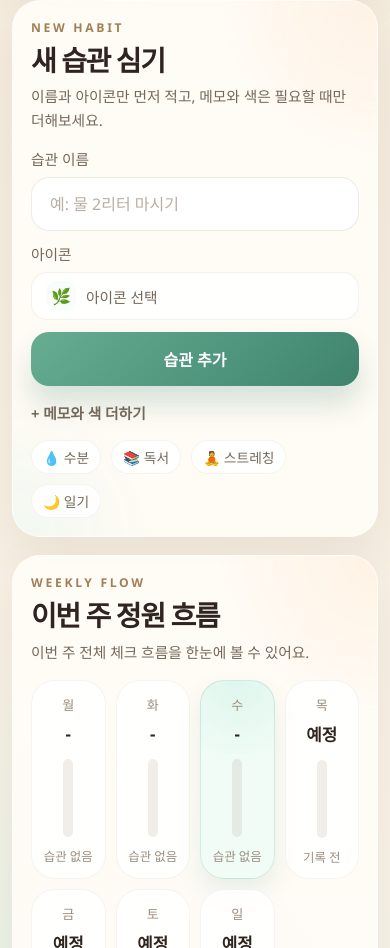
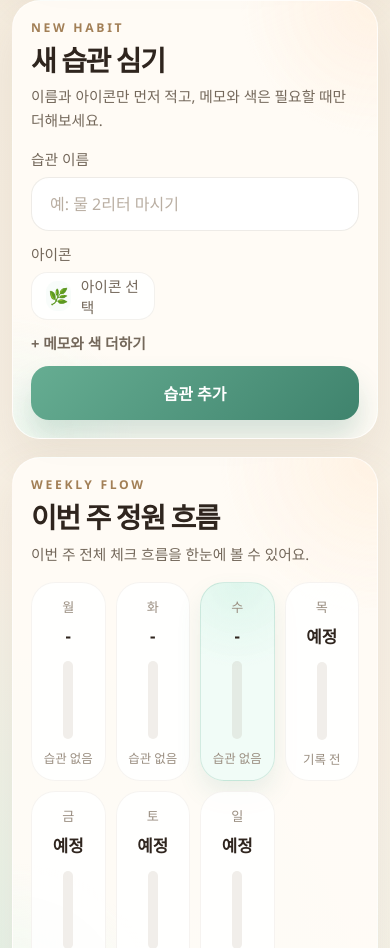
Before and after one commit to ayada-2026/habit-garden, a plain HTML site: page index.html in a window 390 px wide. Shown: the part 911-1859 px from the top of the page. Drawn offline with Linux system fonts and the light colour scheme.

Commit message:
Add files via upload

```diff
--- a/index.html
+++ b/index.html
@@ -106,6 +106,7 @@
                 <button type="button" class="emoji-option" data-emoji="📚" aria-label="책">📚</button>
                 <button type="button" class="emoji-option" data-emoji="🧘" aria-label="명상">🧘</button>
                 <button type="button" class="emoji-option" data-emoji="🌙" aria-label="달">🌙</button>
+                <button type="button" class="emoji-option" data-emoji="🎸" aria-label="악기">🎸</button>
                 <button type="button" class="emoji-option" data-emoji="🏃" aria-label="달리기">🏃</button>
                 <button type="button" class="emoji-option" data-emoji="🍎" aria-label="사과">🍎</button>
                 <button type="button" class="emoji-option" data-emoji="☀️" aria-label="해">☀️</button>
@@ -115,9 +116,6 @@
             </details>
             <input id="habitEmoji" name="emoji" type="hidden" value="🌿">
           </div>
-
-          <button type="submit" class="primary-button form-submit">습관 추가</button>
-        </form>
 
           <details class="detail-panel">
             <summary class="detail-toggle">+ 메모와 색 더하기</summary>
@@ -141,12 +139,8 @@
             </div>
           </details>
 
-        <div class="preset-row" aria-label="빠른 습관 예시">
-          <button type="button" class="preset-chip" data-emoji="💧" data-name="물 2리터 마시기" data-note="몸이 가벼워지는 기본 루틴" data-color="mint">💧 수분</button>
-          <button type="button" class="preset-chip" data-emoji="📚" data-name="20분 책 읽기" data-note="짧아도 매일 읽는 시간" data-color="berry">📚 독서</button>
-          <button type="button" class="preset-chip" data-emoji="🧘" data-name="5분 스트레칭" data-note="몸을 부드럽게 깨우는 시작" data-color="sunset">🧘 스트레칭</button>
-          <button type="button" class="preset-chip" data-emoji="🌙" data-name="자기 전 일기 쓰기" data-note="하루를 조용히 정리하는 시간" data-color="citrus">🌙 일기</button>
-        </div>
+          <button type="submit" class="primary-button form-submit">습관 추가</button>
+        </form>
       </section>
 
       <section class="week-card" aria-labelledby="weekTitle">
--- a/script.js
+++ b/script.js
@@ -260,13 +260,7 @@ function getInsight(summary) {
 }
 
 function getSortedHabits(list) {
-  const todayKey = getDateKey();
-  return [...list].sort((left, right) => {
-    const leftDone = isHabitDoneOn(left, todayKey);
-    const rightDone = isHabitDoneOn(right, todayKey);
-    if (leftDone !== rightDone) return Number(leftDone) - Number(rightDone);
-    return right.createdAt.localeCompare(left.createdAt);
-  });
+  return [...list];
 }
 
 function renderSummary(summary) {
--- a/style.css
+++ b/style.css
@@ -546,9 +546,9 @@ select:focus {
 
 .habit-form {
   display: grid;
-  grid-template-columns: minmax(0, 1fr) 96px 144px;
+  grid-template-columns: 1fr;
   gap: 12px;
-  align-items: end;
+  align-items: start;
 }
 
 .field {
@@ -563,6 +563,10 @@ select:focus {
 
 .field-emoji input {
   display: none;
+}
+
+.field-emoji {
+  max-width: 132px;
 }
 
 .emoji-picker {
@@ -605,7 +609,7 @@ select:focus {
 
 .emoji-grid {
   display: grid;
-  grid-template-columns: repeat(5, minmax(0, 1fr));
+  grid-template-columns: repeat(4, minmax(0, 1fr));
   gap: 8px;
   margin-top: 10px;
   padding: 12px;
@@ -653,7 +657,7 @@ select:focus {
 }
 
 .detail-panel {
-  margin-top: 14px;
+  margin-top: -2px;
 }
 
 .detail-toggle {
@@ -684,24 +688,6 @@ select:focus {
   display: grid;
   grid-template-columns: minmax(0, 1.2fr) minmax(190px, 0.8fr);
   gap: 12px;
-}
-
-.preset-row {
-  display: flex;
-  flex-wrap: wrap;
-  gap: 10px;
-  margin-top: 16px;
-}
-
-.preset-chip {
-  min-height: 34px;
-  padding: 0 11px;
-  border-radius: 999px;
-  background: rgba(255, 255, 255, 0.84);
-  border: 1px solid rgba(136, 118, 92, 0.08);
-  color: var(--muted);
-  box-shadow: none;
-  font-size: 0.86rem;
 }
 
 .week-overview {
@@ -784,7 +770,6 @@ select:focus {
     grid-template-columns: 1fr;
   }
 
-  .habit-form,
   .detail-grid {
     grid-template-columns: 1fr;
   }
@@ -901,23 +886,23 @@ select:focus {
   }
 
   .habit-form {
-    grid-template-columns: minmax(0, 1fr) 84px;
+    grid-template-columns: 1fr;
   }
 
   .field-name {
-    grid-column: 1 / -1;
+    grid-column: auto;
   }
 
   .form-submit {
-    grid-column: 1 / -1;
+    grid-column: auto;
   }
 
   .field-emoji {
-    grid-column: 1 / -1;
+    max-width: 124px;
   }
 
   .emoji-grid {
-    grid-template-columns: repeat(5, minmax(0, 1fr));
+    grid-template-columns: repeat(4, minmax(0, 1fr));
   }
 
   .habit-title {
```
Lines whose indentation alone changed are shown as unchanged.
